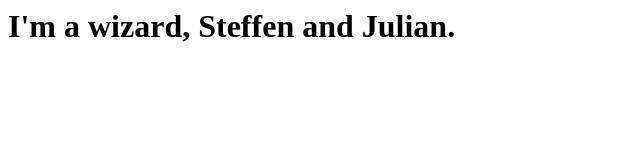
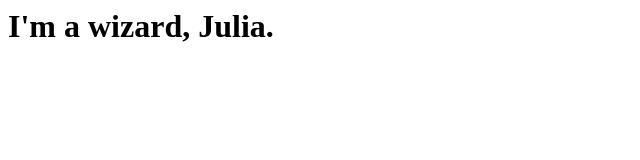
Before and after one commit to Jelop/Jelop.github.io, a plain HTML site: page index.html in a window 1280 px wide. Shown: the whole page, without its empty margins (0-640 px from the left). Drawn offline with Linux system fonts and the light colour scheme.

Commit message:
Update index.html

```diff
--- a/index.html
+++ b/index.html
@@ -1 +1 @@
-<h1> I'm a wizard, Steffen and Julian.</h1>
+<h1> I'm a wizard, Julia.</h1>
```
